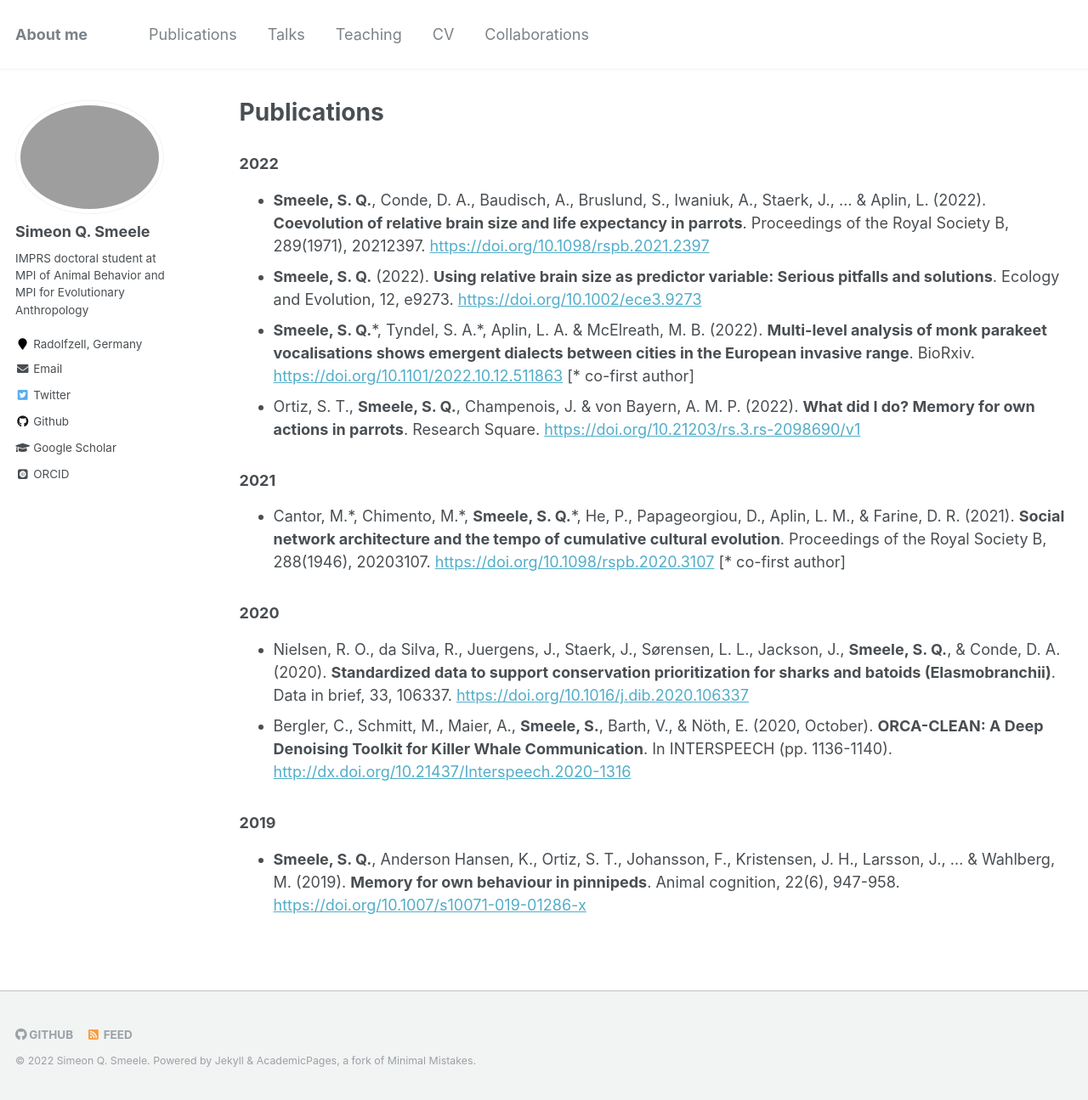
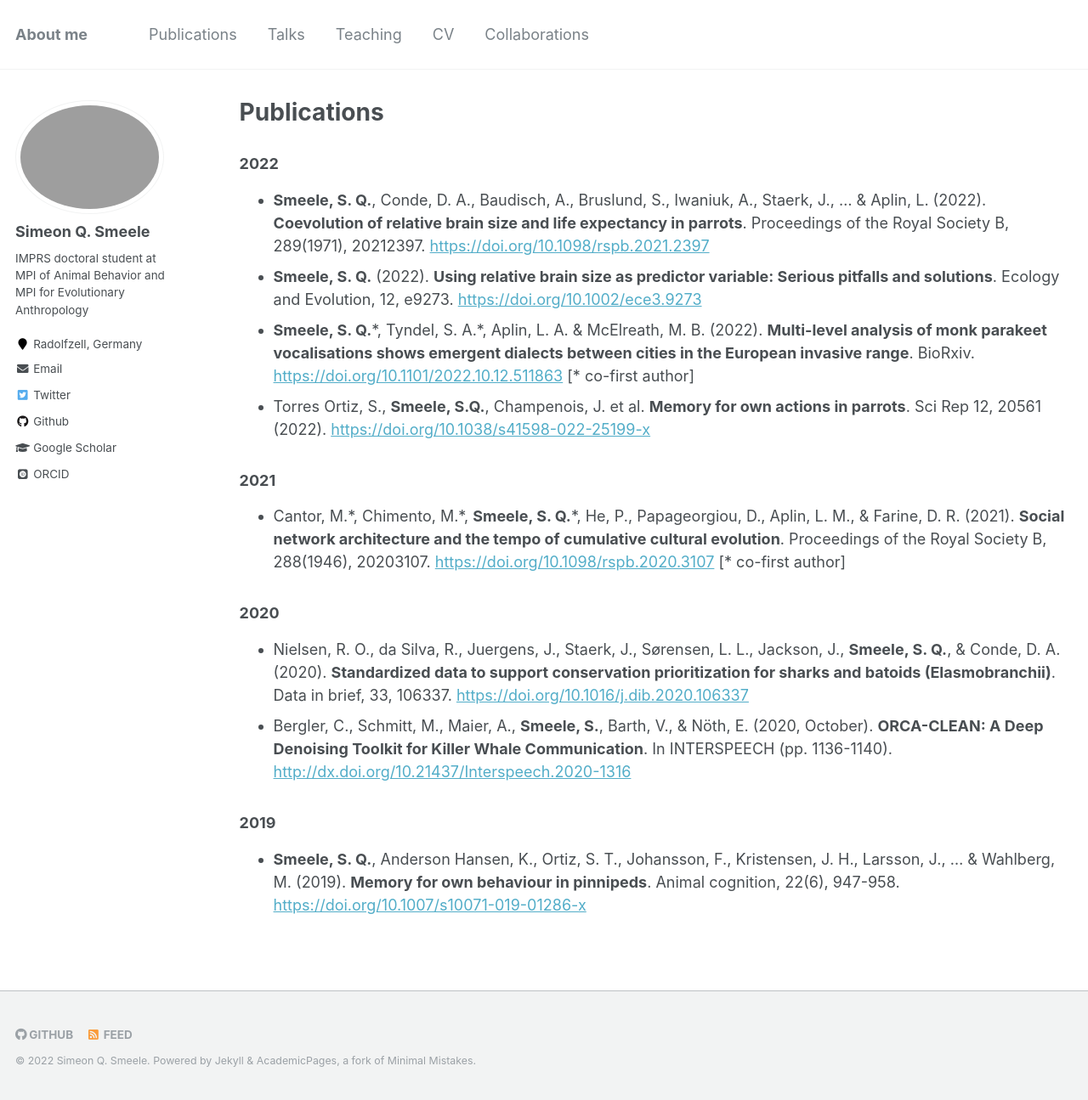
Before and after one commit to simeonqs/simeonqs.github.io, a Jekyll site: the page built from _pages/publications.md, in a window 1280 px wide and 1295 px high. Shown: the whole window at 85% size. Built offline with Jekyll 4.4.1, drawn with Linux system fonts in a browser that asks for light colours; some web fonts are replaced; comment, search, counter and statistics services are not loaded.

Commit message:
Updating publication.

```diff
--- a/_pages/publications.md
+++ b/_pages/publications.md
@@ -18,9 +18,8 @@ author_profile: true
 - **Smeele, S. Q.**\*, Tyndel, S. A.\*, Aplin, L. A. & McElreath, M. B. (2022). **Multi-level analysis of monk parakeet vocalisations shows emergent dialects between cities in the European invasive range**. BioRxiv. <https://doi.org/10.1101/2022.10.12.511863> [\* co-first author]
   <div class='altmetric-embed' data-doi='10.1101/2022.10.12.511863'></div>
 
-- Ortiz, S. T., **Smeele, S. Q.**, Champenois, J. & von Bayern, A. M. P. (2022). **What did I do? Memory for own actions in parrots**. Research Square. <https://doi.org/10.21203/rs.3.rs-2098690/v1>
-  <div class='altmetric-embed' data-doi='10.21203/rs.3.rs-2098690/v1'></div>
-
+- Torres Ortiz, S., **Smeele, S.Q.**, Champenois, J. et al. **Memory for own actions in parrots**. Sci Rep 12, 20561 (2022). <https://doi.org/10.1038/s41598-022-25199-x>
+  <div class='altmetric-embed' data-doi='10.1038/s41598-022-25199-x'></div>
 
 ### 2021
 
```
